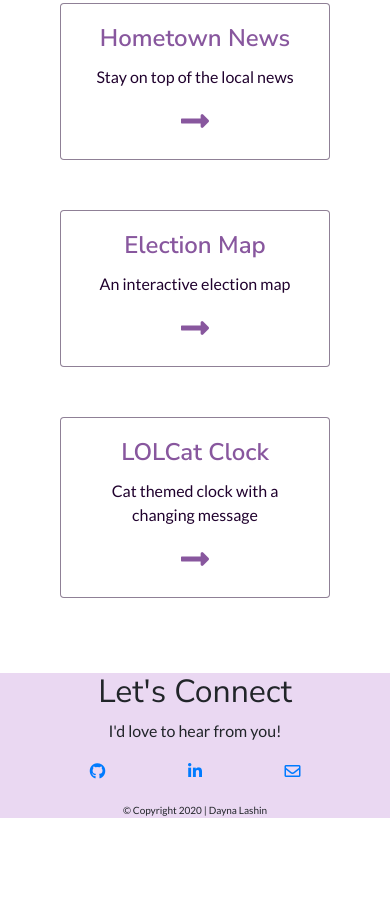
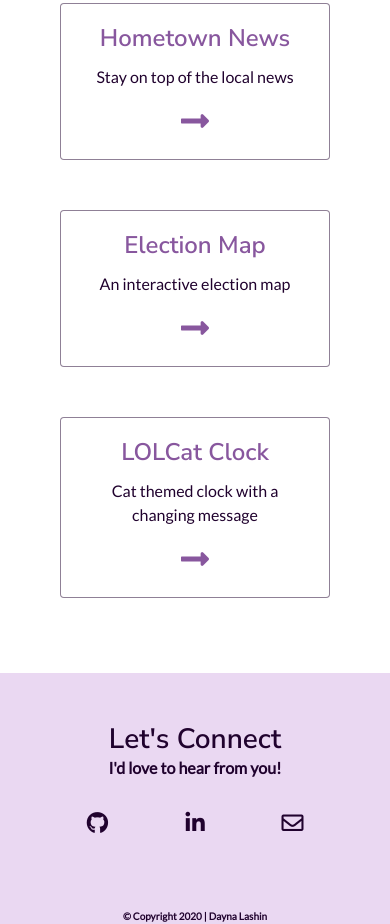
Before and after one commit to Dayna-Lashin/portfolio-2021, a plain HTML site: page index.html in a window 390 px wide. Shown: the part 1493-2417 px from the top of the page. Before the commit the page ends 2311 px from the top, so only its background shows below. Drawn offline with nearby package versions, Linux system fonts and the light colour scheme.

Commit message:
Finalized mobile styles of site

```diff
--- a/css/main.css
+++ b/css/main.css
@@ -21,7 +21,8 @@ figure {
 }
 
 p,
-a.nav-link {
+a.nav-link,
+a.email {
   font-family: 'Lato', sans-serif;
 }
 
@@ -176,7 +177,7 @@ figure {
   color: #88579E; /* overrides boostrap */
 }
 
-.divider {
+.about .divider {
   border-bottom: 1px solid rgba(32,2,46,0.5) !important; /* #20022E */
   padding-top: 75px;
 }
@@ -237,35 +238,39 @@ p.card-text {
   font-size: 16px; /* root font size for ems */
 }
 
-.contact h3 {
+.contact h2 {
   color: #20022E;
-  padding-top: 30px;
-  font-size: 1.5em; /* 24px */
+  padding-top: 50px;
+  font-size: 1.75em; /* 28px */
+  font-weight: 600;
+  margin: 0 !important;
+}
+
+.contact p {
+  font-size: 1em;
+  color: #20022E;
   font-weight: 600;
 }
 
+.contact .divider {
+  border-bottom: 1px solid rgba(32,2,46,0.5) !important; /* #20022E */
+}
 
-/****** LEFT OFF HERE 11/28 ******/
+.contact a span.fab.fa-github,
+.contact a span.fab.fa-linkedin-in,
+.contact a span.far.fa-envelope {
+  color: #20022E !important;
+  font-size: 1.375em; /* 22px */
+  margin-top: 16px;
+  padding-bottom: 75px;
 
-/*.contact p {
-  font-size: 1em; /* 16px */
-  /*color: #20022E;
-  font-weight: 600;
-}*/
-
-/*.contact span.fab.fa-github,
-.contact span.fab.fa-linkedin-in,
-.contact span.far.fa-envelope {
-  color: #20022E !important;
-  padding-top: 15px;
-  padding-bottom: 50px;
-  font-size: 1.25em; /* 20px */
-/*}*/
+}
 
 p.copyright {
   font-size: 0.625em; /* 10px */
-  padding-top: 20px;
+  padding: 0;
   margin: 0;
+
 }
 
 
```
